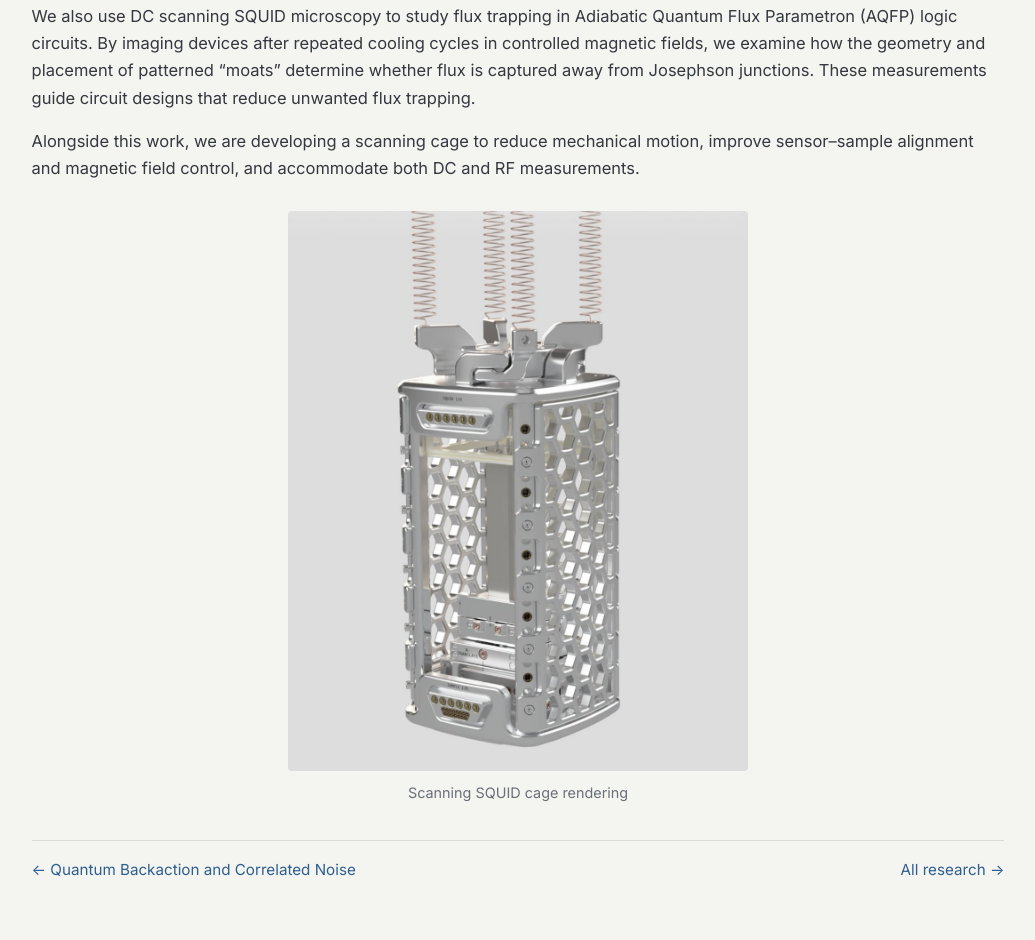
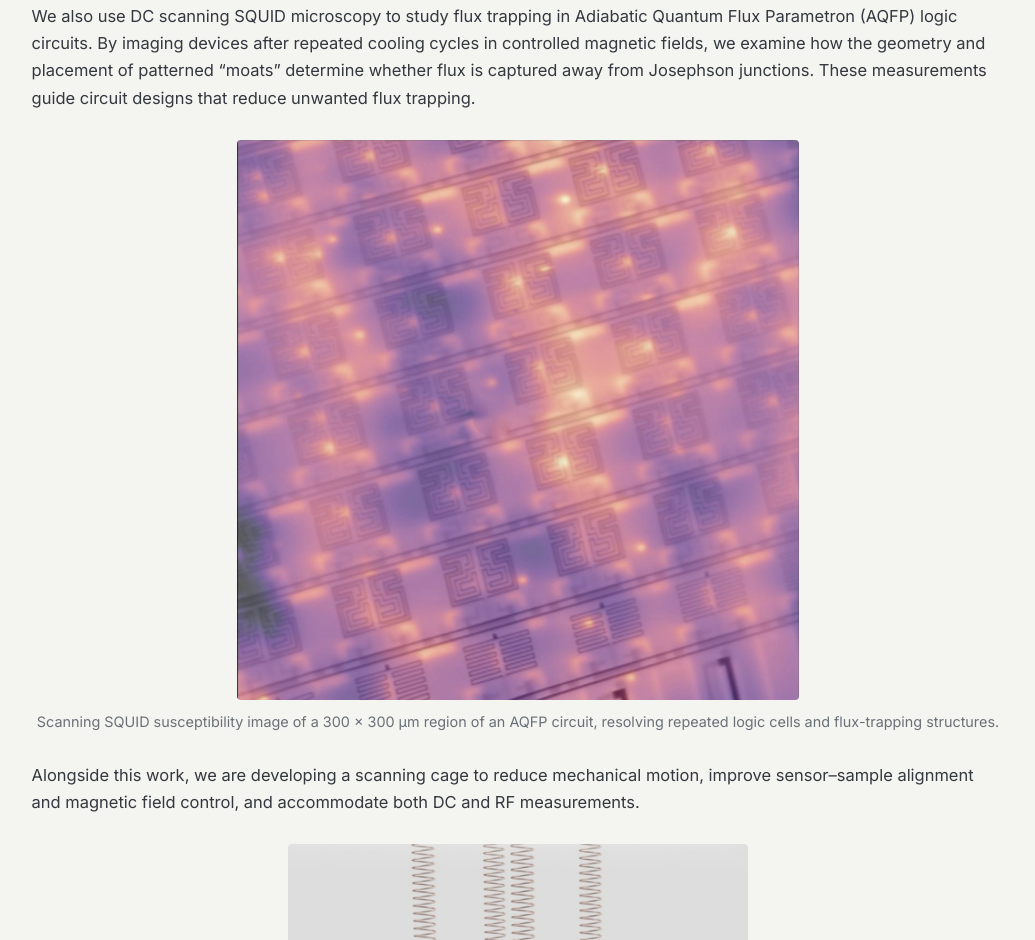
Before and after one commit to irwin-group/irwin-group-site, a plain HTML site: page research-scanning-squid.html in a window 1280 px wide. Shown: the part 790-1730 px from the top of the page, without its empty margins (122-1157 px from the left). Drawn offline with nearby package versions, Linux system fonts and the light colour scheme.

Commit message:
add pic to scanning squid page

```diff
--- a/research-scanning-squid.html
+++ b/research-scanning-squid.html
@@ -44,8 +44,8 @@
         <p>A central question is how to increase magnetic sensitivity without disturbing the sample. Conventional DC SQUIDs operate at finite voltage, generating dissipation and Josephson radiation that can perturb the systems under investigation. We are exploring radio-frequency (RF) SQUIDs that measure flux through shifts in a microwave resonance while operating in the zero-voltage state. These devices have resonances tunable over approximately 3&ndash;12 GHz and use Josephson three-wave mixing to provide 10&ndash;20 dB of parametric gain. Operation at bias points with suppressed Kerr nonlinearity eliminates unwanted resonance shifts, while amplification within the sensor reduces the contribution of downstream readout noise. This approach offers a route to near-quantum-limited magnetic measurements of Andreev spin qubits, collective excitations, and fluctuations near the Berezinskii&ndash;Kosterlitz&ndash;Thouless transition.</p>
         <p>We also use DC scanning SQUID microscopy to study flux trapping in Adiabatic Quantum Flux Parametron (AQFP) logic circuits. By imaging devices after repeated cooling cycles in controlled magnetic fields, we examine how the geometry and placement of patterned &ldquo;moats&rdquo; determine whether flux is captured away from Josephson junctions. These measurements guide circuit designs that reduce unwanted flux trapping.</p>
         <figure>
-          <img src="images/aqfp-susceptibility.png" alt="Scanning SQUID susceptibility image of an AQFP circuit" onerror="this.parentNode.style.display='none'">
-          <figcaption>Scanning SQUID susceptibility image of a 300 &times; 300 &micro;m region of an AQFP circuit, resolving repeated logic cells and flux-trapping structures</figcaption>
+          <img src="images/aqfp-susceptibility.jpg" alt="Scanning SQUID susceptibility image of an AQFP circuit" onerror="this.parentNode.style.display='none'">
+          <figcaption>Scanning SQUID susceptibility image of a 300 &times; 300 &micro;m region of an AQFP circuit, resolving repeated logic cells and flux-trapping structures.</figcaption>
         </figure>
         <p>Alongside this work, we are developing a scanning cage to reduce mechanical motion, improve sensor&ndash;sample alignment and magnetic field control, and accommodate both DC and RF measurements.</p>
         <figure>
```
Also changed, not shown: images/README.txt, images/aqfp-susceptibility.jpg (added).
